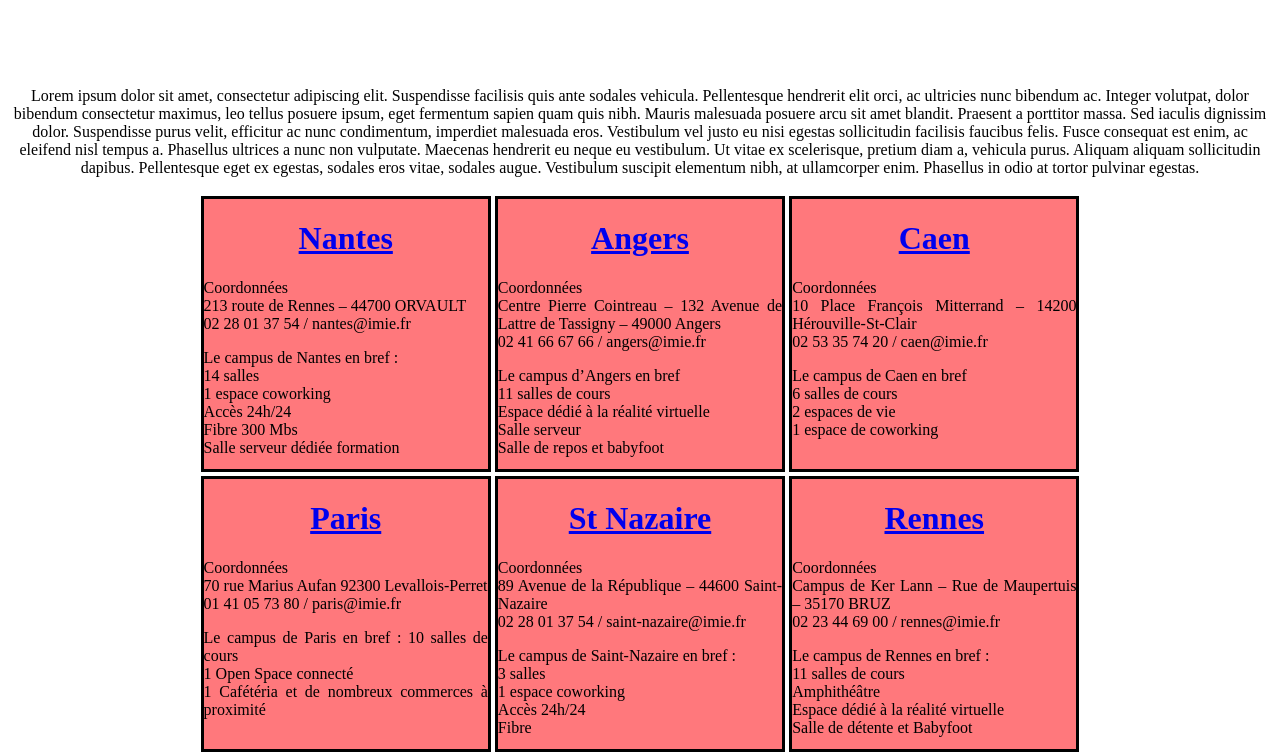
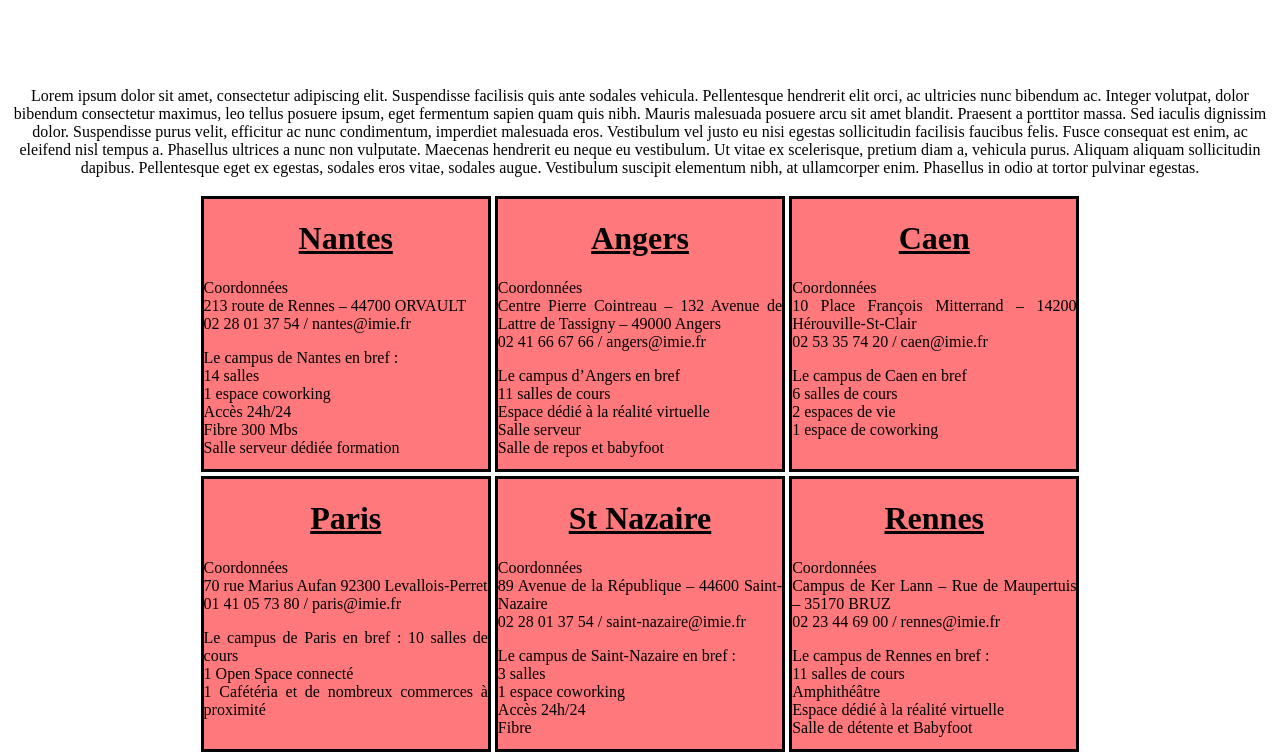
Before and after one commit to NicolasHAMY/u_make, a PHP site: page /pages/page_campus.php in a window 1280 px wide. Shown: the part 635-1389 px from the top of the page. Run offline with PHP 8.4, Linux system fonts and the light colour scheme.

Commit message:
Add files via upload

```diff
--- a/style/campus.css
+++ b/style/campus.css
@@ -5,6 +5,11 @@
 td {
     width: 25%;
 }
+
+h1 a {
+    color: black;
+}
+
 .nantes {
     border: solid;
     background-color: #FF787C;
```
